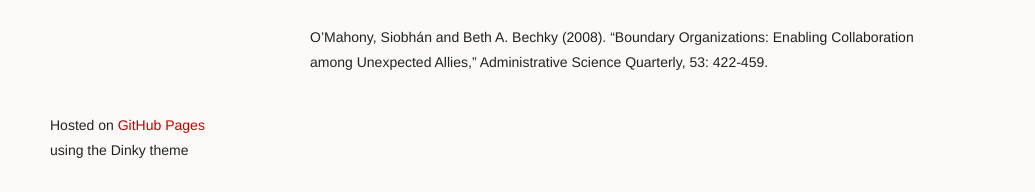
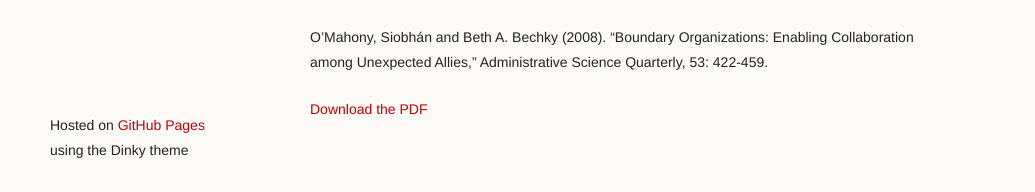
Before and after one commit to jredding/new-site, a Jekyll site: the page built from abstract.md, in a window 1280 px wide and 900 px high, scrolled down 1176 px. Shown: the part 705-897 px from the top of the window, without its empty margins (0-1035 px from the left). Built offline with Jekyll 4.4.1, drawn with Linux system fonts in a browser that asks for light colours.

Commit message:
Update abstract.md

```diff
--- a/abstract.md
+++ b/abstract.md
@@ -46,10 +46,11 @@ and maintenance of their innovation ecosystem.
 organization.
 
 
-
 ## References
 Shah, Sonali (2006). “Motivation, Governance, and the Viability of Hybrid Forms in Open Source Software
 Development,” Management Science, 52(7): 1000-1014.
 
 O’Mahony, Siobhán and Beth A. Bechky (2008). “Boundary Organizations: Enabling Collaboration among Unexpected
 Allies,” Administrative Science Quarterly, 53: 422-459.
+
+[Download the PDF](/research/docs/SMS_Fostering_Resilient_Innovation_Handout.pdf "Download the PDF")
```
